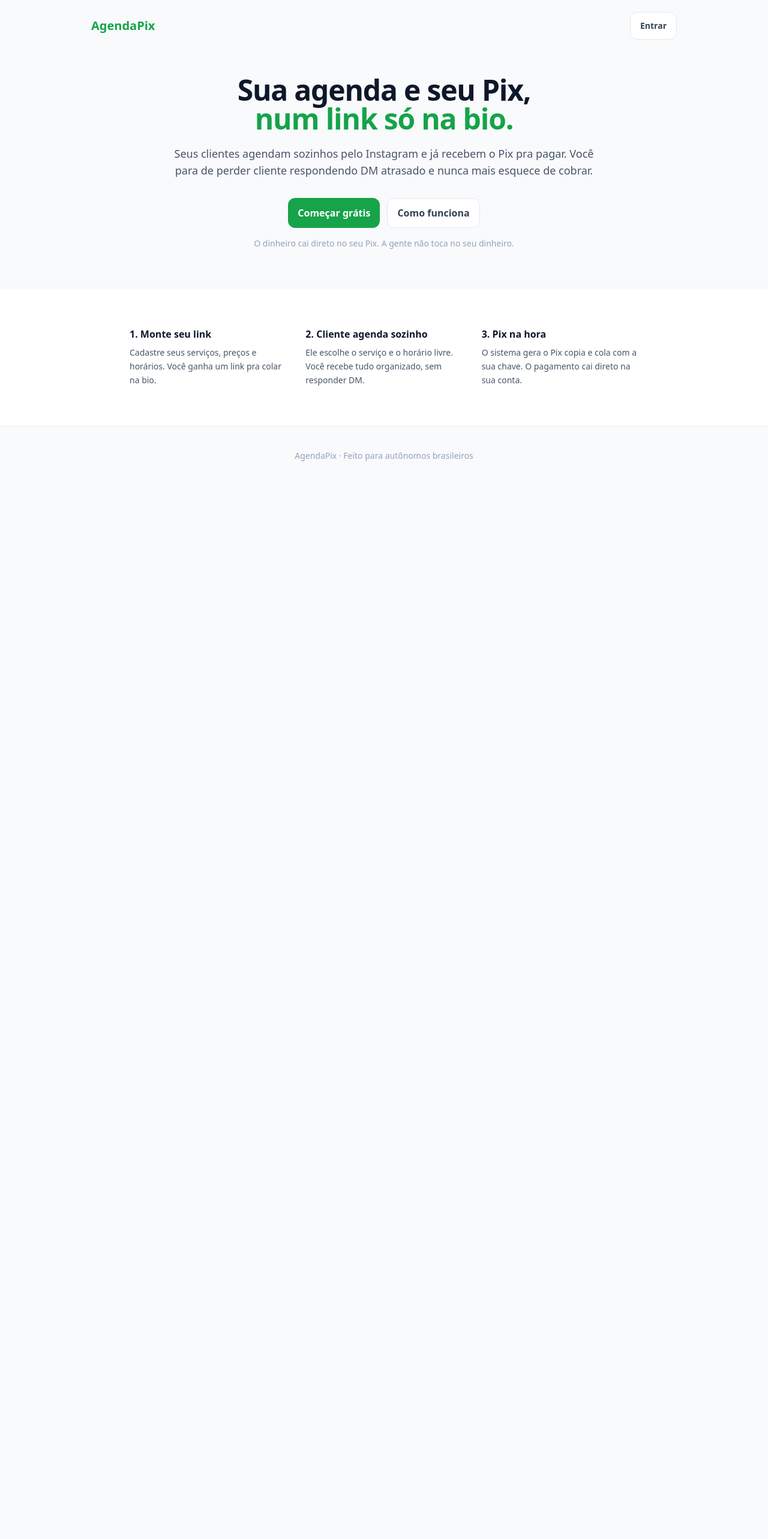
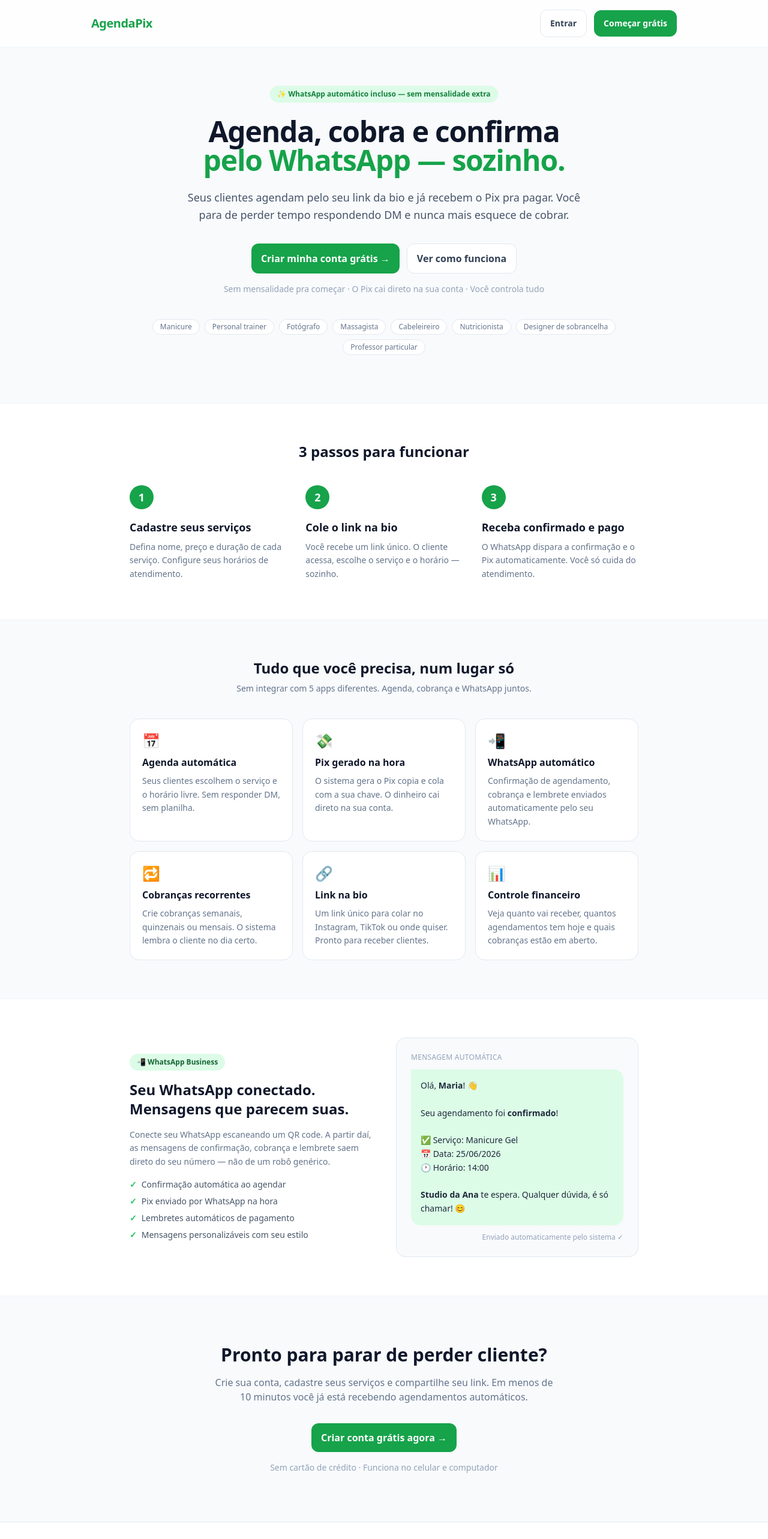
Before and after one commit to andersonnpereira/agendapix, a Next.js app: page / in a window 1280 px wide. Shown: the top 2566 px of the page at 60% size. Before the commit the page ends 810 px from the top, so only its background shows below. Built offline with nearby package versions, Linux system fonts and the light colour scheme.

Commit message:
feat: redesign completo da landing page com todos os recursos atuais

```diff
--- a/src/app/page.tsx
+++ b/src/app/page.tsx
@@ -1,70 +1,223 @@
 import Link from "next/link";
+
+const FEATURES = [
+  {
+    icon: "📅",
+    title: "Agenda automática",
+    desc: "Seus clientes escolhem o serviço e o horário livre. Sem responder DM, sem planilha.",
+  },
+  {
+    icon: "💸",
+    title: "Pix gerado na hora",
+    desc: "O sistema gera o Pix copia e cola com a sua chave. O dinheiro cai direto na sua conta.",
+  },
+  {
+    icon: "📲",
+    title: "WhatsApp automático",
+    desc: "Confirmação de agendamento, cobrança e lembrete enviados automaticamente pelo seu WhatsApp.",
+  },
+  {
+    icon: "🔁",
+    title: "Cobranças recorrentes",
+    desc: "Crie cobranças semanais, quinzenais ou mensais. O sistema lembra o cliente no dia certo.",
+  },
+  {
+    icon: "🔗",
+    title: "Link na bio",
+    desc: "Um link único para colar no Instagram, TikTok ou onde quiser. Pronto para receber clientes.",
+  },
+  {
+    icon: "📊",
+    title: "Controle financeiro",
+    desc: "Veja quanto vai receber, quantos agendamentos tem hoje e quais cobranças estão em aberto.",
+  },
+];
+
+const STEPS = [
+  {
+    n: "1",
+    title: "Cadastre seus serviços",
+    desc: "Defina nome, preço e duração de cada serviço. Configure seus horários de atendimento.",
+  },
+  {
+    n: "2",
+    title: "Cole o link na bio",
+    desc: "Você recebe um link único. O cliente acessa, escolhe o serviço e o horário — sozinho.",
+  },
+  {
+    n: "3",
+    title: "Receba confirmado e pago",
+    desc: "O WhatsApp dispara a confirmação e o Pix automaticamente. Você só cuida do atendimento.",
+  },
+];
+
+const PROFILES = [
+  "Manicure", "Personal trainer", "Fotógrafo", "Massagista",
+  "Cabeleireiro", "Nutricionista", "Designer de sobrancelha", "Professor particular",
+];
 
 export default function Home() {
   return (
-    <main className="min-h-screen">
+    <main className="min-h-screen bg-slate-50">
       {/* Header */}
-      <header className="flex items-center justify-between px-6 py-5 max-w-5xl mx-auto">
-        <span className="text-xl font-bold text-brand">AgendaPix</span>
-        <Link href="/login" className="btn-ghost text-sm">
-          Entrar
-        </Link>
+      <header className="sticky top-0 z-10 bg-white/80 backdrop-blur border-b border-slate-100">
+        <div className="flex items-center justify-between px-6 py-4 max-w-5xl mx-auto">
+          <span className="text-xl font-extrabold text-brand tracking-tight">AgendaPix</span>
+          <div className="flex items-center gap-3">
+            <Link href="/login" className="btn-ghost text-sm">
+              Entrar
+            </Link>
+            <Link href="/login" className="btn-primary text-sm px-5">
+              Começar grátis
+            </Link>
+          </div>
+        </div>
       </header>
 
       {/* Hero */}
-      <section className="max-w-3xl mx-auto px-6 pt-10 pb-16 text-center">
-        <h1 className="text-4xl sm:text-5xl font-extrabold tracking-tight text-slate-900">
-          Sua agenda e seu Pix,
+      <section className="max-w-4xl mx-auto px-6 pt-16 pb-20 text-center">
+        <div className="inline-flex items-center gap-2 bg-brand-light text-brand-dark text-xs font-semibold px-3 py-1.5 rounded-full mb-6">
+          ✨ WhatsApp automático incluso — sem mensalidade extra
+        </div>
+        <h1 className="text-4xl sm:text-5xl font-extrabold tracking-tight text-slate-900 leading-tight">
+          Agenda, cobra e confirma
           <br />
-          <span className="text-brand">num link só na bio.</span>
+          <span className="text-brand">pelo WhatsApp — sozinho.</span>
         </h1>
-        <p className="mt-5 text-lg text-slate-600">
-          Seus clientes agendam sozinhos pelo Instagram e já recebem o Pix pra
-          pagar. Você para de perder cliente respondendo DM atrasado e nunca
-          mais esquece de cobrar.
+        <p className="mt-6 text-lg text-slate-600 max-w-2xl mx-auto leading-relaxed">
+          Seus clientes agendam pelo seu link da bio e já recebem o Pix pra pagar.
+          Você para de perder tempo respondendo DM e nunca mais esquece de cobrar.
         </p>
         <div className="mt-8 flex flex-col sm:flex-row gap-3 justify-center">
-          <Link href="/login" className="btn-primary text-base px-8">
-            Começar grátis
+          <Link href="/login" className="btn-primary text-base px-10 py-3">
+            Criar minha conta grátis →
           </Link>
-          <a href="#como-funciona" className="btn-ghost text-base px-8">
-            Como funciona
+          <a href="#como-funciona" className="btn-ghost text-base px-8 py-3">
+            Ver como funciona
           </a>
         </div>
         <p className="mt-4 text-sm text-slate-400">
-          O dinheiro cai direto no seu Pix. A gente não toca no seu dinheiro.
+          Sem mensalidade pra começar · O Pix cai direto na sua conta · Você controla tudo
         </p>
+
+        {/* Quem usa */}
+        <div className="mt-10 flex flex-wrap justify-center gap-2">
+          {PROFILES.map((p) => (
+            <span key={p} className="text-xs bg-white border border-slate-200 text-slate-500 px-3 py-1 rounded-full">
+              {p}
+            </span>
+          ))}
+        </div>
       </section>
 
       {/* Como funciona */}
       <section id="como-funciona" className="bg-white border-y border-slate-100">
-        <div className="max-w-4xl mx-auto px-6 py-16 grid sm:grid-cols-3 gap-8">
-          {[
-            {
-              t: "1. Monte seu link",
-              d: "Cadastre seus serviços, preços e horários. Você ganha um link pra colar na bio.",
-            },
-            {
-              t: "2. Cliente agenda sozinho",
-              d: "Ele escolhe o serviço e o horário livre. Você recebe tudo organizado, sem responder DM.",
-            },
-            {
-              t: "3. Pix na hora",
-              d: "O sistema gera o Pix copia e cola com a sua chave. O pagamento cai direto na sua conta.",
-            },
-          ].map((item) => (
-            <div key={item.t}>
-              <h3 className="font-bold text-slate-900">{item.t}</h3>
-              <p className="mt-2 text-slate-600 text-sm leading-relaxed">
-                {item.d}
-              </p>
+        <div className="max-w-4xl mx-auto px-6 py-16">
+          <h2 className="text-2xl font-bold text-slate-900 text-center mb-10">
+            3 passos para funcionar
+          </h2>
+          <div className="grid sm:grid-cols-3 gap-8">
+            {STEPS.map((s) => (
+              <div key={s.n} className="text-center sm:text-left">
+                <div className="w-10 h-10 rounded-full bg-brand text-white font-bold text-lg flex items-center justify-center mx-auto sm:mx-0 mb-4">
+                  {s.n}
+                </div>
+                <h3 className="font-bold text-slate-900 text-lg">{s.title}</h3>
+                <p className="mt-2 text-slate-500 text-sm leading-relaxed">{s.desc}</p>
+              </div>
+            ))}
+          </div>
+        </div>
+      </section>
+
+      {/* Recursos */}
+      <section className="max-w-4xl mx-auto px-6 py-16">
+        <h2 className="text-2xl font-bold text-slate-900 text-center mb-2">
+          Tudo que você precisa, num lugar só
+        </h2>
+        <p className="text-slate-500 text-center text-sm mb-10">
+          Sem integrar com 5 apps diferentes. Agenda, cobrança e WhatsApp juntos.
+        </p>
+        <div className="grid sm:grid-cols-2 lg:grid-cols-3 gap-4">
+          {FEATURES.map((f) => (
+            <div key={f.title} className="bg-white rounded-2xl border border-slate-200 p-5 space-y-2">
+              <span className="text-2xl">{f.icon}</span>
+              <h3 className="font-semibold text-slate-900">{f.title}</h3>
+              <p className="text-sm text-slate-500 leading-relaxed">{f.desc}</p>
             </div>
           ))}
         </div>
       </section>
 
-      <footer className="text-center text-sm text-slate-400 py-10">
-        AgendaPix · Feito para autônomos brasileiros
+      {/* WhatsApp destaque */}
+      <section className="bg-white border-y border-slate-100">
+        <div className="max-w-4xl mx-auto px-6 py-16 grid sm:grid-cols-2 gap-10 items-center">
+          <div>
+            <div className="inline-flex items-center gap-2 bg-green-100 text-green-800 text-xs font-semibold px-3 py-1.5 rounded-full mb-4">
+              📲 WhatsApp Business
+            </div>
+            <h2 className="text-2xl font-bold text-slate-900 mb-4">
+              Seu WhatsApp conectado.<br />
+              Mensagens que parecem suas.
+            </h2>
+            <p className="text-slate-500 text-sm leading-relaxed mb-4">
+              Conecte seu WhatsApp escaneando um QR code. A partir daí, as mensagens de confirmação,
+              cobrança e lembrete saem direto do seu número — não de um robô genérico.
+            </p>
+            <ul className="space-y-2 text-sm text-slate-600">
+              {[
+                "Confirmação automática ao agendar",
+                "Pix enviado por WhatsApp na hora",
+                "Lembretes automáticos de pagamento",
+                "Mensagens personalizáveis com seu estilo",
+              ].map((item) => (
+                <li key={item} className="flex items-center gap-2">
+                  <span className="text-green-500 font-bold">✓</span>
+                  {item}
+                </li>
+              ))}
+            </ul>
+          </div>
+          <div className="bg-slate-50 rounded-2xl border border-slate-200 p-6 space-y-3">
+            <p className="text-xs text-slate-400 font-medium uppercase tracking-wide">Mensagem automática</p>
+            <div className="bg-green-100 rounded-2xl rounded-tl-none p-4 text-sm text-slate-800 leading-relaxed">
+              Olá, <strong>Maria</strong>! 👋<br /><br />
+              Seu agendamento foi <strong>confirmado</strong>!<br /><br />
+              ✅ Serviço: Manicure Gel<br />
+              📅 Data: 25/06/2026<br />
+              🕐 Horário: 14:00<br /><br />
+              <strong>Studio da Ana</strong> te espera. Qualquer dúvida, é só chamar! 😊
+            </div>
+            <p className="text-xs text-slate-400 text-right">Enviado automaticamente pelo sistema ✓</p>
+          </div>
+        </div>
+      </section>
+
+      {/* CTA final */}
+      <section className="max-w-3xl mx-auto px-6 py-20 text-center">
+        <h2 className="text-3xl font-extrabold text-slate-900 mb-4">
+          Pronto para parar de perder cliente?
+        </h2>
+        <p className="text-slate-500 mb-8 max-w-xl mx-auto">
+          Crie sua conta, cadastre seus serviços e compartilhe seu link. Em menos de 10 minutos
+          você já está recebendo agendamentos automáticos.
+        </p>
+        <Link href="/login" className="btn-primary text-base px-12 py-3 inline-block">
+          Criar conta grátis agora →
+        </Link>
+        <p className="mt-4 text-sm text-slate-400">
+          Sem cartão de crédito · Funciona no celular e computador
+        </p>
+      </section>
+
+      <footer className="border-t border-slate-200 bg-white">
+        <div className="max-w-4xl mx-auto px-6 py-8 flex flex-col sm:flex-row items-center justify-between gap-3 text-sm text-slate-400">
+          <span className="font-bold text-brand text-base">AgendaPix</span>
+          <span>Feito para autônomos brasileiros</span>
+          <Link href="/login" className="text-brand hover:underline">
+            Entrar na conta →
+          </Link>
+        </div>
       </footer>
     </main>
   );
```
